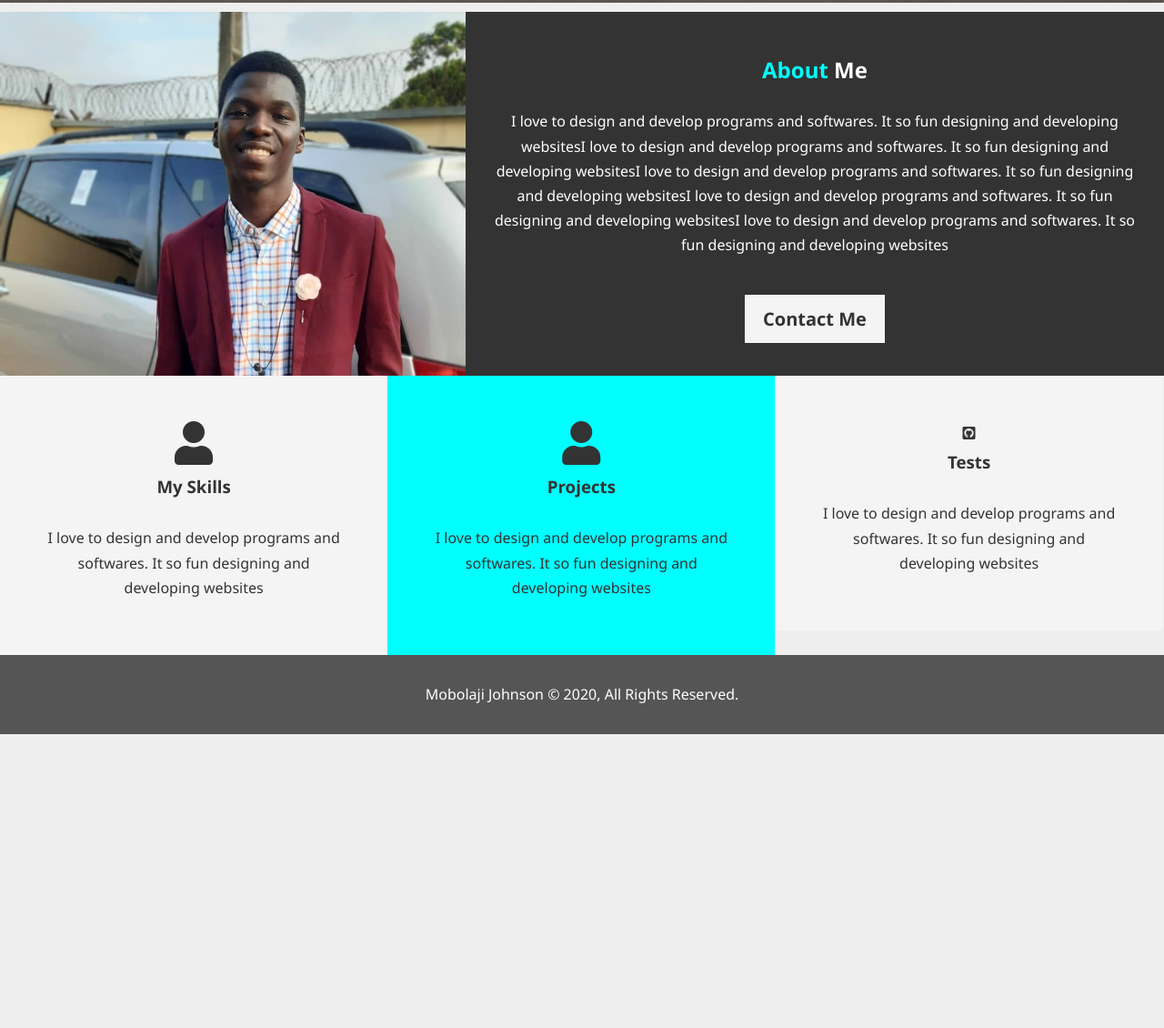
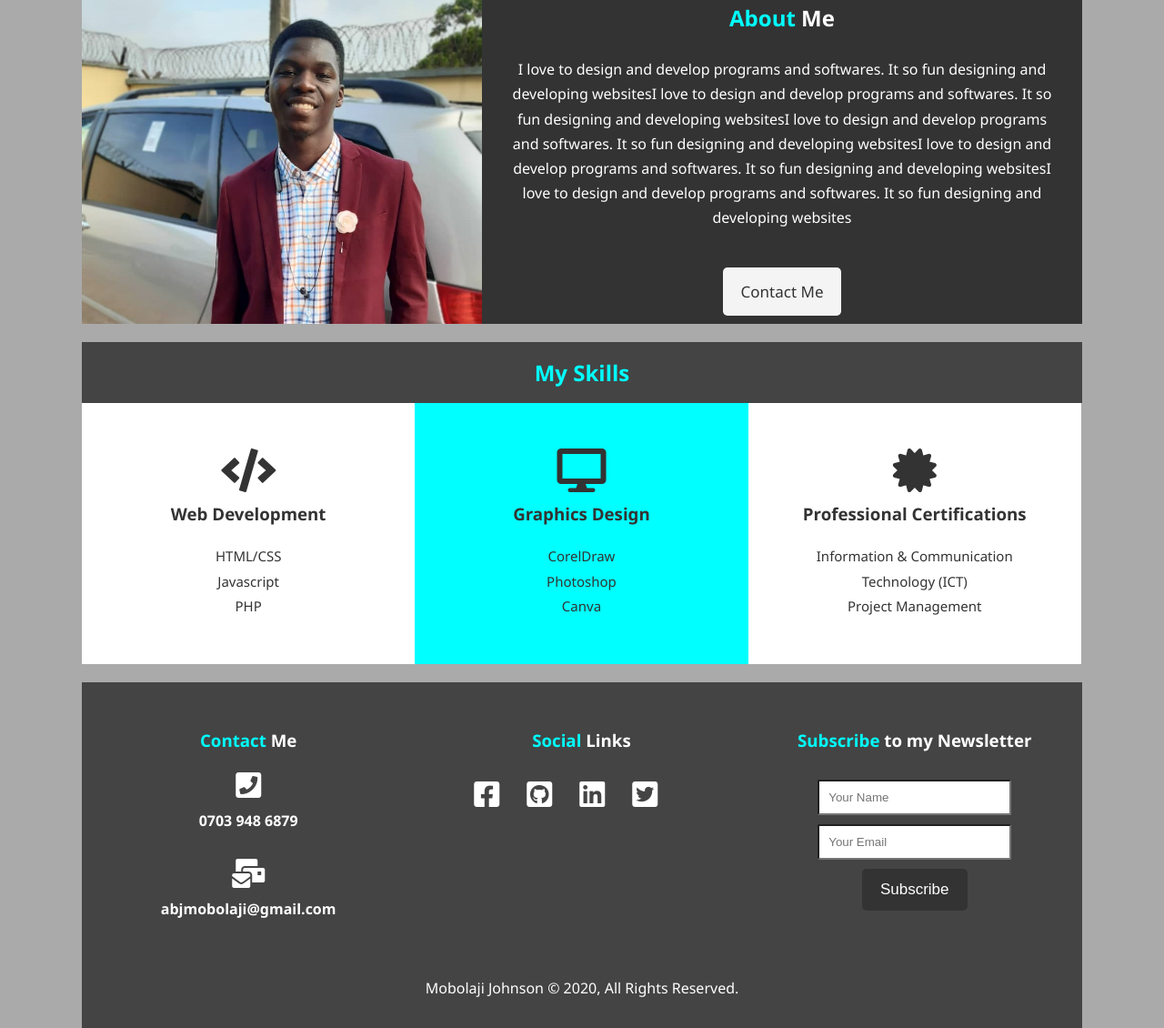
Before and after one commit to abjmobolaji/portfolio, a plain HTML site: page index.html in a window 1280 px wide. Shown: the part 674-1804 px from the top of the page at 91% size. Before the commit the page ends 1481 px from the top, so only its background shows below. Drawn offline with Linux system fonts and the light colour scheme.

Commit message:
Adjusted Some Stuffs

```diff
--- a/css/style.css
+++ b/css/style.css
@@ -11,7 +11,8 @@ html, body {
 	font-family: 'Segoe UI', Tahoma, Geneva, Verdana, sans-serif;
 	line-height: 1.7em;
 	margin: auto;
-	background: #eee;
+	background: #aaa;
+	max-width: 1100px;
 }
 
 a {
@@ -43,13 +44,13 @@ p {
 
 .btn {
 	display: inline-block;
-	font-size: 20px;
+	font-size: 17px;
 	color: white;
 	background: #333;
 	padding: 13px 20px;
 	border: none;
+	border-radius: 5px;
 	cursor: pointer;
-	font-weight: bold;
 }
 
 .btn:hover {
@@ -68,7 +69,7 @@ p {
 }
 
 .bg-light {
-	background: #f4f4f4;
+	background: #fff;
 	color: #333;
 }
 
@@ -86,6 +87,7 @@ p {
 	color: #fff;
 	overflow: auto;
 	display: block;
+	max-width: 1100px;
 
 }
 
@@ -120,6 +122,9 @@ p {
 	font-size: 17px;
 	font-weight: bold;
 }
+#navbar h1 a:hover{
+    color: #fff;
+}
 
 #navbar ul li a:hover{
 	background: #fff;
@@ -129,12 +134,17 @@ p {
 	color: #222;
 	background: aqua;
 }
+.sticky {
+  position: fixed;
+  top: 0;
+  width: 100%;
+}
 
 /** Showcase **/
 #showcase {
 	background: url('../assets/bgg35.jpg') no-repeat center center/cover;
 	height: 600px;
-	margin: 10px 0 10px 0;
+	margin: 10px 0 20px 0;
 }
 #showcase .showcase-content {
 	color: #fff;
@@ -191,10 +201,72 @@ p {
 	margin-bottom: 10px;
 }
 
+/** Skills **/
+.skills {
+	background: #444;
+	color: white;
+	padding: 20px;
+	text-align: center;
+	margin: 20px 0 0 0;
+}
+
+.skills h1 {
+	color: aqua;
+	padding: 0px;
+}
+
+.skills-box {
+	padding: 0;
+	background: white;
+}
+
+#skills ul li {
+	list-style: none;
+	font-size: 15px;
+}
+
+
 /** Footer **/
 #main-footer {
 	text-align: center;
-	background: #555;
+	background: #444;
 	color: #FFFFFF;
-	padding:20px;
+	padding:0 0 20px 0;
+	margin: 20px 0 0 0;
 }
+
+#main-footer ul li {
+	list-style: none;
+	float: left;
+	overflow: auto;
+	display: block;
+	padding: 10px 15px;
+	color: white;
+}
+
+#main-footer i {
+	color: white;
+}
+
+#main-footer a {
+	color: white;
+}
+
+#main-footer a:hover {
+	color: aqua;
+}
+
+
+/** Input **/
+input {
+	width: 80%;
+	padding: 10px;
+	margin: 0px 20px;
+	border-radius: 2px;
+}
+
+input:focus{
+	background-color: wheat;
+	color: black;
+	outline: none;
+}
--- a/index.html
+++ b/index.html
@@ -9,14 +9,14 @@
 
 		<link rel="stylesheet" href="./css/all.css">
 		<link rel="stylesheet" href="./css/style.css">
-		<title>Mobolaji Johnson - Backend Developer  </title>
+		<title>Mobolaji Johnson | Backend Developer  </title>
 	</head>
 
 	<body>
 		<!-- Header -->
 		<header>
 			<!-- Navigation Bar -->
-			<nav id="navbar">
+			<nav id="navbar" class="sticky">
 				<div class="container">
 					<h1 class="logo"><a href="index.html">Mobolaji</a></h1>
 					<ul>
@@ -32,7 +32,7 @@
 			<div id="showcase">
 				<div class="container">
 					<div class="showcase-content">
-						<h1><span class="text-primary">Mobolaji Johnson</span><br> Backend Developer</h1>
+						<h1><span class="text-primary">Mobolaji Johnson</span><br>Junior Backend Developer</h1>
 						<p class="lead">I love to design and develop programs and softwares. It so fun designing and developing websites</p>
 						<a class="btn" href="#about">About Me</a>
 					</div>
@@ -51,29 +51,68 @@
 			</div>
 		</section>
 
-		<section id="features">
+		<section id="skills">
+			<div class="skills"><h1>My Skills</h1></div>
+			<div class="skills-box">
 			<div class="box bg-light">
-				<i class="fas fa-user fa-3x"></i>
-				<h3>My Skills</h3>
-				<p>I love to design and develop programs and softwares. It so fun designing and developing websites</p>
+				<i class="fas fa-code fa-3x"></i>
+				<h3>Web Development</h3>
+				<ul>
+					<li>HTML/CSS</li>
+					<li>Javascript</li>
+					<li>PHP</li>
+				</ul>
 			</div>
 			<div class="box bg-primary">
-				<i class="fas fa-user fa-3x"></i>
-				<h3>Projects</h3>
-				<p>I love to design and develop programs and softwares. It so fun designing and developing websites</p>
+				<i class="fas fa-desktop fa-3x"></i>
+				<h3>Graphics Design</h3>
+				<ul>
+					<li>CorelDraw</li>
+					<li>Photoshop</li>
+					<li>Canva</li>
+				</ul>
 			</div>
 			<div class="box bg-light">
-				<i class="fab fa-github-square"></i>
-				<h3>Tests</h3>
-				<p>I love to design and develop programs and softwares. It so fun designing and developing websites</p>
+				<i class="fas fa-certificate fa-3x"></i>
+				<h3>Professional Certifications</h3>
+				<ul>
+					<li>Information &amp; Communication Technology (ICT)</li>
+					<li>Project Management</li>
+				</ul>
+			</div>
 			</div>
 		</section>
 		<div class="clr"></div>
-		<section id="contact">
 
-		</section>
 
 		<footer id="main-footer">
+			<div class="box" id="contact">
+				<h3><span class="text-primary">Contact</span> Me</h3>
+				<i class="fas fa-phone-square fa-2x"></i>
+  				<h4>0703 948 6879</h4><br>
+  				<i class="fas fa-mail-bulk fa-2x"></i>
+  				<h4><a href="mailto:abjmobolaji@gmail.com">abjmobolaji@gmail.com</a></h4>
+			</div>
+			<div class="box">
+				<h3><span class="text-primary">Social</span> Links</h3>
+				<!-- Social Links -->
+    			<ul>
+        			<li><a href="https://www.facebook.com/lebosh33"><i class="fab fa-facebook-square fa-2x"></i></a></li>
+        			<li><a href="https://www.github.com/leboshjr"><i class="fab fa-github-square fa-2x"></i></a></li>
+        			<li><a href="https://www.linkedin.com/in/mobolaji-fakunle"><i class="fab fa-linkedin fa-2x"></i></a></li>
+        			<li><a href="https://twitter.com/leboshjr"><i class="fab fa-twitter-square fa-2x"></i></a></li>
+		       </ul>
+			</div>
+			<div class="box">
+				<!-- Netlify Subscribe Email Section -->
+				<h3><span class="text-primary">Subscribe </span>to my Newsletter</h3>
+      			<form name="contact" class="form" netlify>
+          			<p><input type="text" name="name" placeholder="Your Name" required></p>
+            		<p><input type="email" name="email" placeholder="Your Email" required/></p>
+                	<button type="submit" class="btn">Subscribe</button>
+            	</form>
+			</div>
+		<div class="clr"></div>
 			<p>Mobolaji Johnson &copy; 2020, All Rights Reserved.</p>
 		</footer>
 	</body>
```
